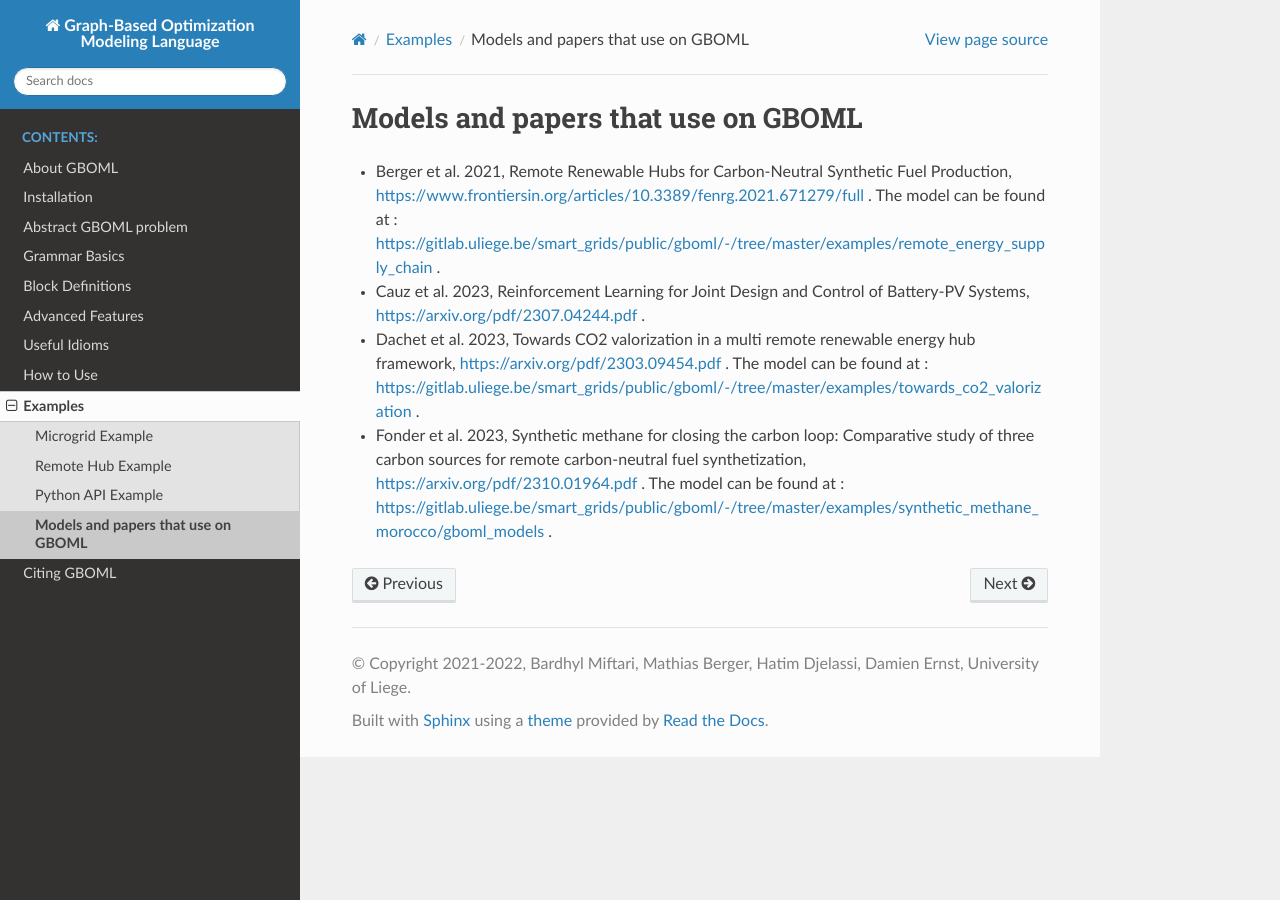
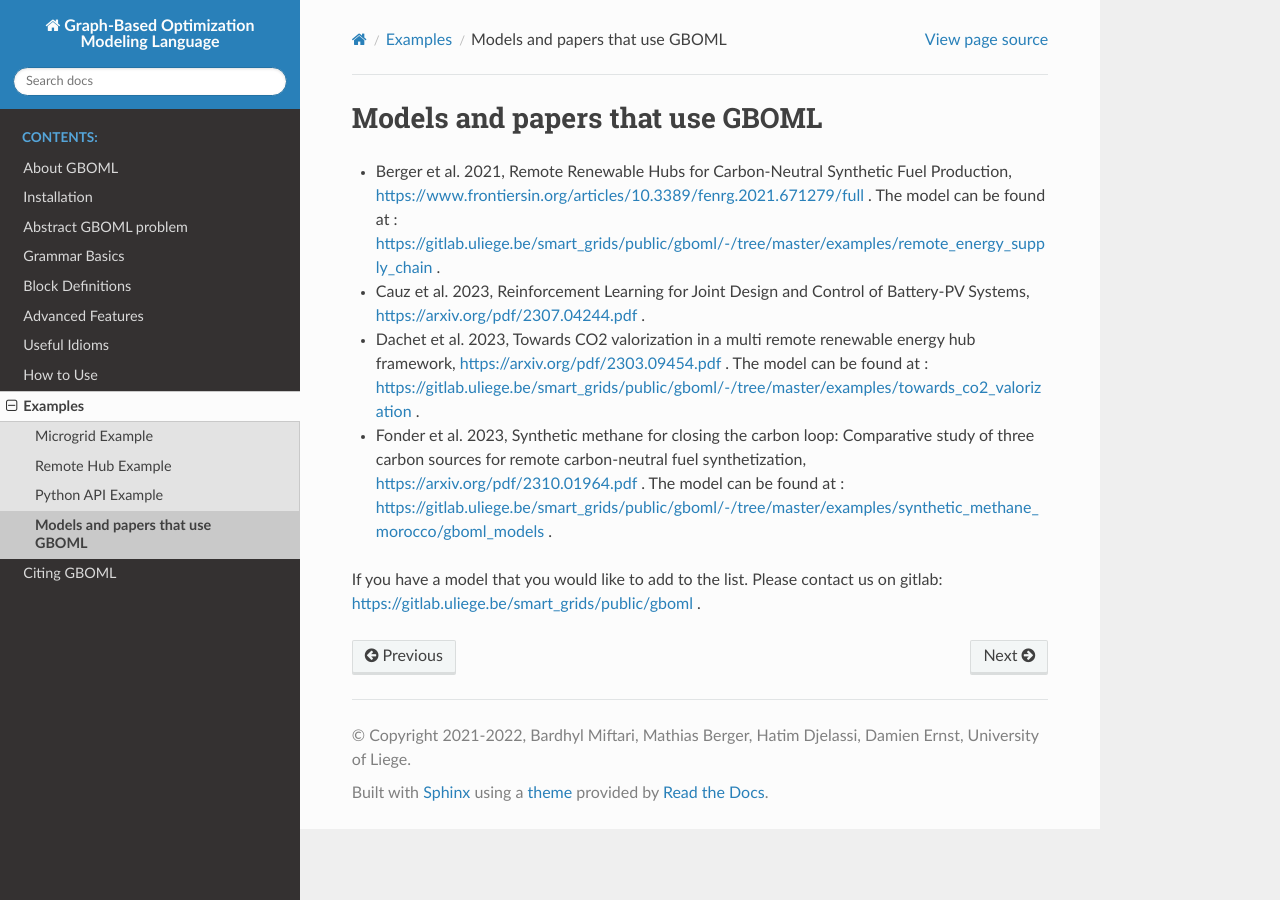
Before and after one commit to GBOML/GBOML, a Sphinx documentation site: the page built from docs/source/references.rst, in a window 1280 px wide. Built offline with Sphinx 7.4.7 and the Read the Docs theme 2.0.0, drawn with Linux system fonts in a browser that asks for light colours.

Commit message:
correcting ref in doc  mistake

```diff
--- a/docs/source/references.rst
+++ b/docs/source/references.rst
@@ -1,4 +1,4 @@
-Models and papers that use on GBOML
+Models and papers that use GBOML
 ===================================
 
 * Berger et al. 2021, Remote Renewable Hubs for Carbon-Neutral Synthetic Fuel Production, https://www.frontiersin.org/articles/10.3389/fenrg.2021.671279/full . The model can be found at : https://gitlab.uliege.be/smart_grids/public/gboml/-/tree/master/examples/remote_energy_supply_chain .
@@ -8,3 +8,5 @@ Models and papers that use on GBOML
 * Dachet et al. 2023, Towards CO2 valorization in a multi remote renewable energy hub framework, https://arxiv.org/pdf/2303.09454.pdf . The model can be found at : https://gitlab.uliege.be/smart_grids/public/gboml/-/tree/master/examples/towards_co2_valorization .
 
 * Fonder et al. 2023, Synthetic methane for closing the carbon loop: Comparative study of three carbon sources for remote carbon-neutral fuel synthetization, https://arxiv.org/pdf/2310.01964.pdf . The model can be found at : https://gitlab.uliege.be/smart_grids/public/gboml/-/tree/master/examples/synthetic_methane_morocco/gboml_models .
+
+If you have a model that you would like to add to the list. Please contact us on gitlab: https://gitlab.uliege.be/smart_grids/public/gboml .
```
